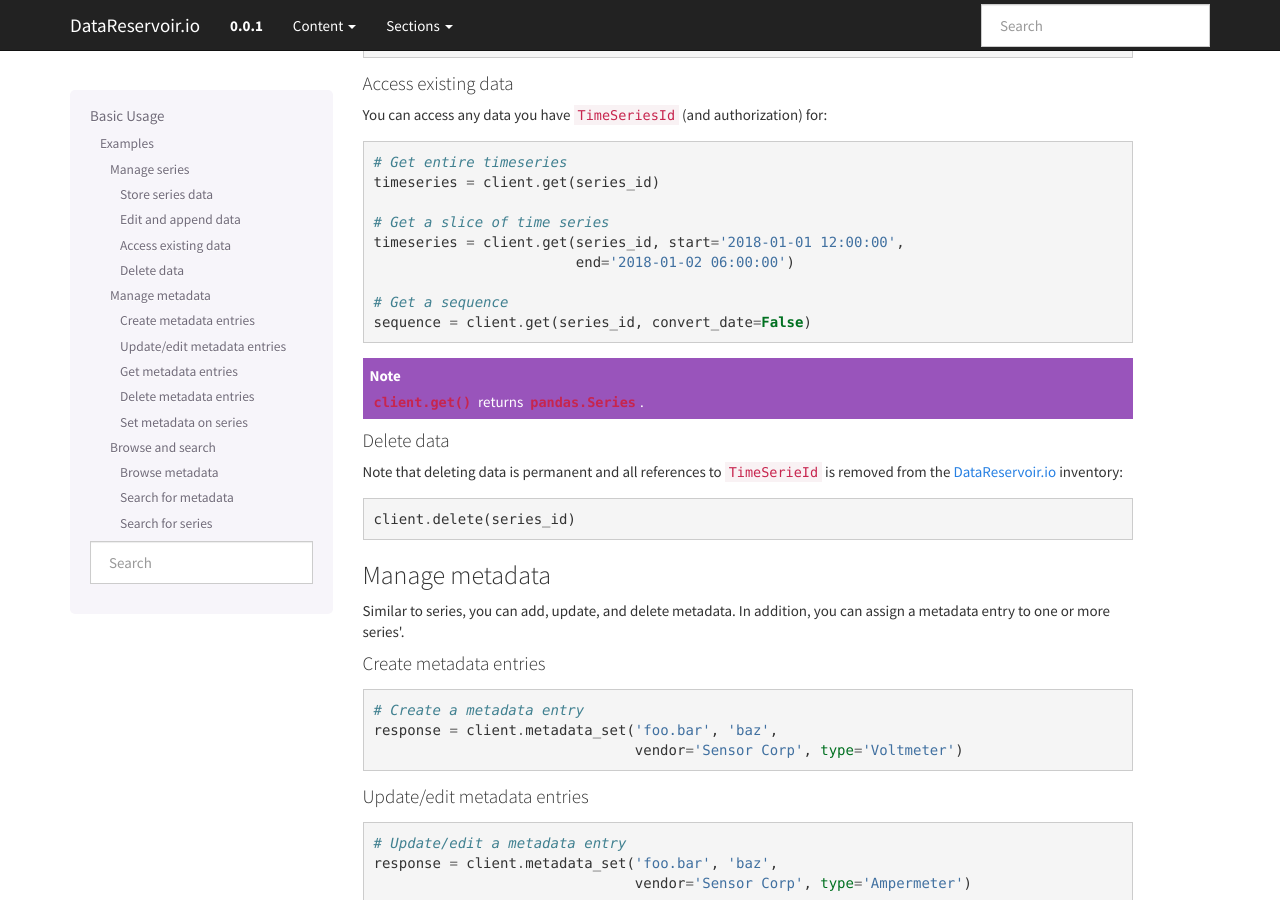
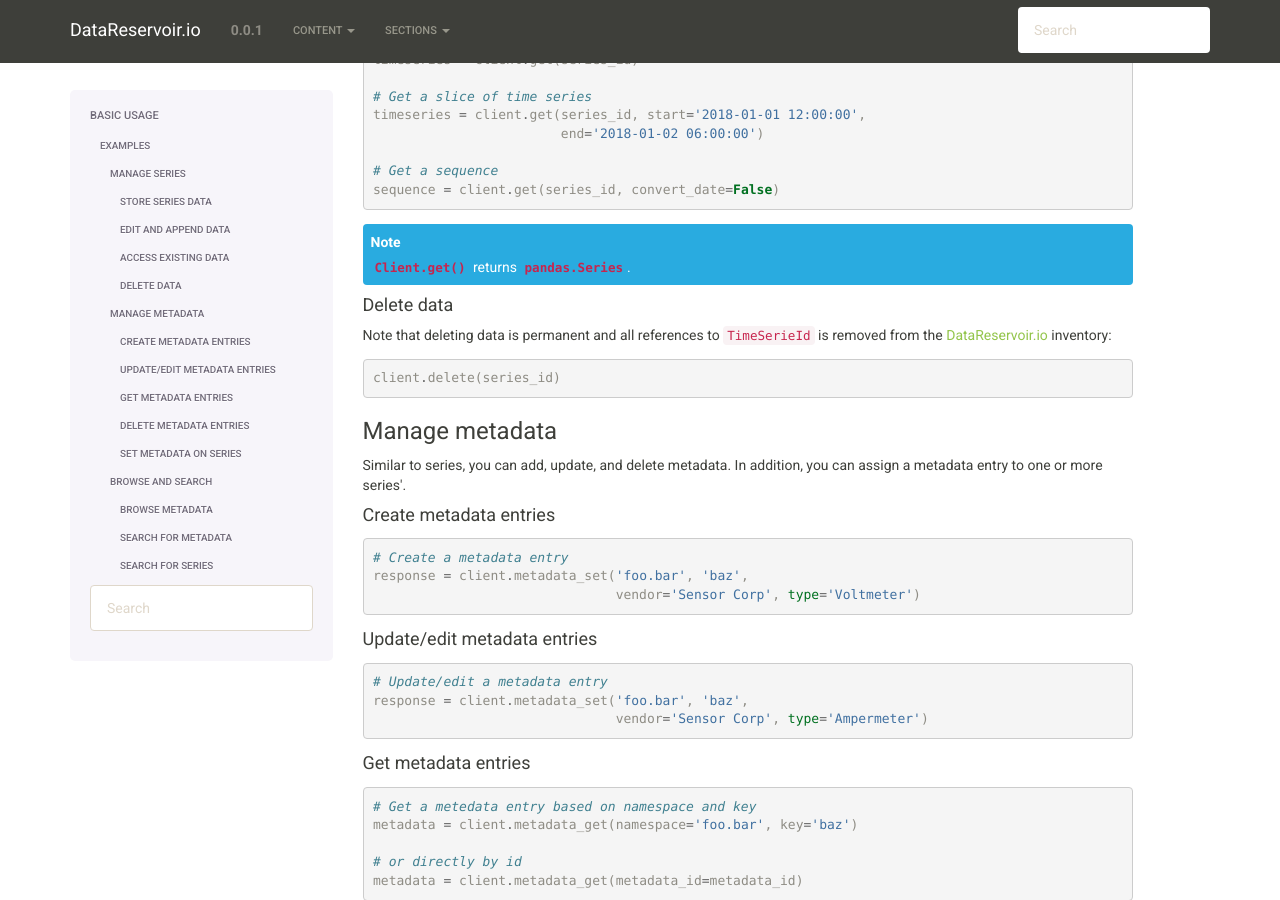
Before and after one commit to 4Subsea/drio-python, a Sphinx documentation site: the page built from docs/basic_usage.rst, in a window 1280 px wide and 900 px high, scrolled down 1882 px. Built offline with Sphinx 7.4.7, drawn with Linux system fonts in a browser that asks for light colours.

```diff
--- a/docs/basic_usage.rst
+++ b/docs/basic_usage.rst
@@ -119,7 +119,7 @@ You can access any data you have ``TimeSeriesId`` (and authorization) for::
 
 .. note::
 
-    :py:func:`client.get` returns :py:class:`pandas.Series`.
+    :py:func:`Client.get` returns :py:class:`pandas.Series`.
 
 
 Delete data
--- a/docs/conf.py
+++ b/docs/conf.py
@@ -195,7 +195,7 @@ html_theme_options = {
     # Currently, the supported themes are:
     # - Bootstrap 2: https://bootswatch.com/2
     # - Bootstrap 3: https://bootswatch.com/3
-    'bootswatch_theme': "cosmo",
+    'bootswatch_theme': "sandstone",
 
     # Choose Bootstrap version.
     # Values: "3" (default) or "2" (in quotes)
```
